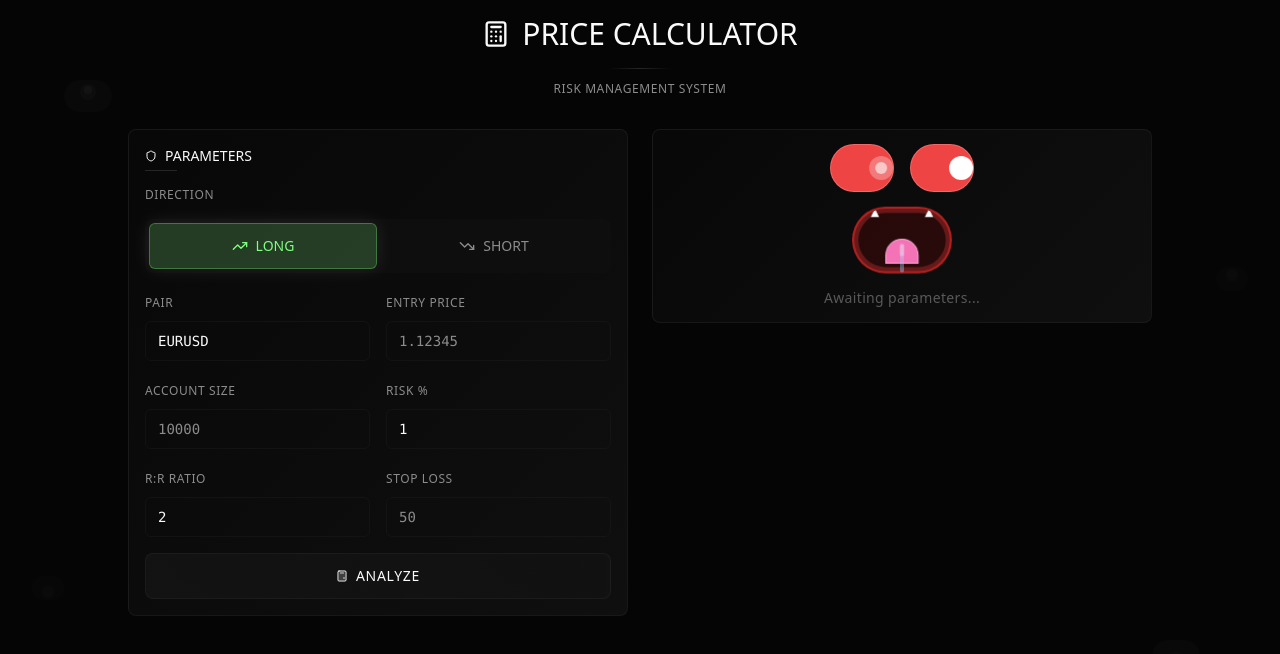
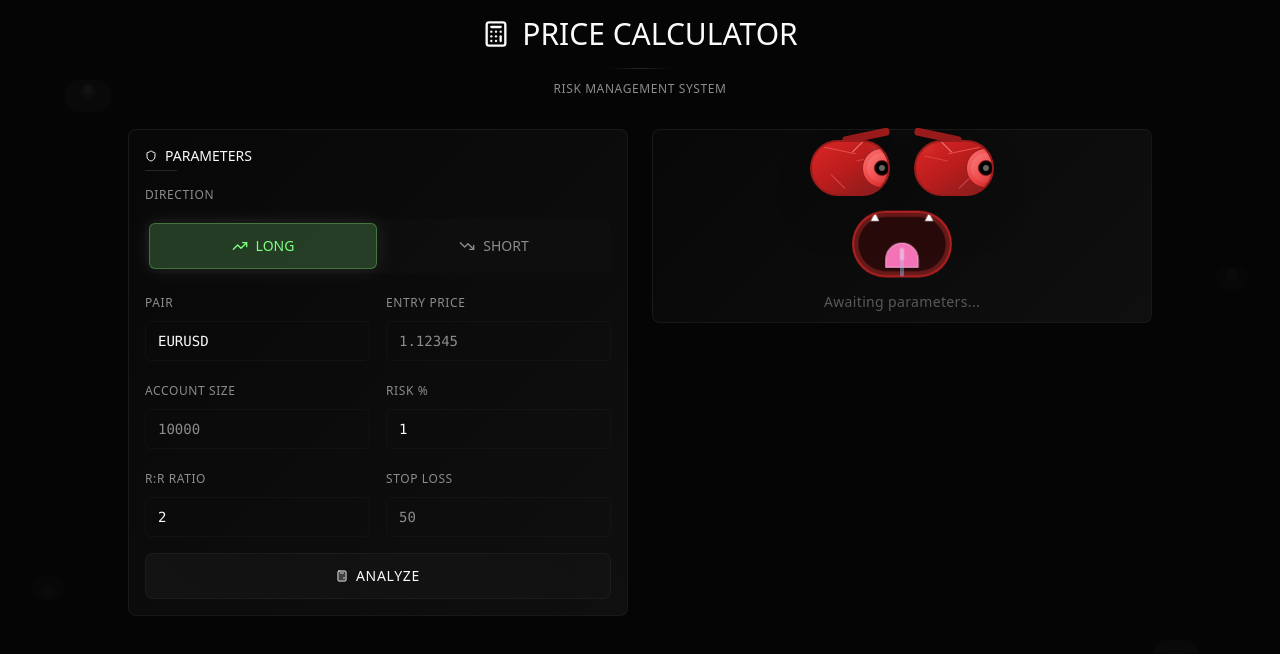
Before and after one commit to adamoas123/chart-trade-assistant, a React (Vite) app: page / in a window 1280 px wide. Shown: the top 654 px of the page. Built offline with nearby package versions, Linux system fonts and the light colour scheme.

Commit message:
Add angry red eye features
Implemented realistic angry red eyes in the waiting section.

```diff
--- a/src/components/PriceCalculator.tsx
+++ b/src/components/PriceCalculator.tsx
@@ -673,20 +673,60 @@ const PriceCalculator = () => {
                 <div className="bg-gradient-card border border-border/50 rounded-lg p-8">
                   <div className="flex items-center justify-center h-32 text-muted-foreground">
                     <div className="text-center">
-                      {/* Animated Eyes Looking Left and Right */}
-                      <div className="flex items-center justify-center gap-4 mb-4">
+                      {/* Realistic Angry Red Eyes */}
+                      <div className="flex items-center justify-center gap-6 mb-4 relative">
+                        {/* Angry Eyebrows */}
+                        <div className="absolute -top-2 left-8 w-12 h-2 bg-red-800 transform -rotate-12 rounded-sm shadow-lg"></div>
+                        <div className="absolute -top-2 right-8 w-12 h-2 bg-red-800 transform rotate-12 rounded-sm shadow-lg"></div>
+
                         {/* Left Eye */}
-                        <div className="relative w-16 h-12 bg-red-500 rounded-full border border-foreground/20">
-                          <div className="absolute top-1/2 left-1/2 transform -translate-x-1/2 -translate-y-1/2 w-6 h-6 bg-foreground/30 rounded-full transition-transform duration-1000 animate-[slide-left-right_2s_ease-in-out_infinite]">
-                            <div className="absolute top-1/2 left-1/2 transform -translate-x-1/2 -translate-y-1/2 w-3 h-3 bg-foreground/60 rounded-full"></div>
+                        <div className="relative w-20 h-14 bg-gradient-to-br from-red-600 via-red-700 to-red-900 rounded-full border-2 border-red-800 shadow-2xl overflow-hidden">
+                          {/* Bloodshot veins */}
+                          <div className="absolute inset-0">
+                            <div className="absolute top-2 left-3 w-8 h-px bg-red-400/60 transform rotate-12"></div>
+                            <div className="absolute top-4 right-2 w-6 h-px bg-red-400/40 transform -rotate-12"></div>
+                            <div className="absolute bottom-3 left-4 w-5 h-px bg-red-400/50 transform rotate-45"></div>
+                            <div className="absolute top-1 left-1/2 w-4 h-px bg-red-300/70 transform -rotate-45"></div>
                           </div>
+
+                          {/* Iris */}
+                          <div className="absolute top-1/2 left-1/2 transform -translate-x-1/2 -translate-y-1/2 w-10 h-10 bg-gradient-to-br from-red-400 via-red-500 to-red-700 rounded-full border border-red-800 transition-transform duration-1000 animate-[slide-left-right_2s_ease-in-out_infinite]">
+                            {/* Inner iris details */}
+                            <div className="absolute inset-1 bg-gradient-to-br from-red-300/30 to-transparent rounded-full"></div>
+                            {/* Pupil */}
+                            <div className="absolute top-1/2 left-1/2 transform -translate-x-1/2 -translate-y-1/2 w-4 h-4 bg-black rounded-full border border-red-900">
+                              {/* Pupil reflection */}
+                              <div className="absolute top-1 left-1 w-1.5 h-1.5 bg-white/40 rounded-full"></div>
+                            </div>
+                          </div>
+
+                          {/* Eye highlights */}
+                          <div className="absolute top-1 right-2 w-2 h-1 bg-white/20 rounded-full blur-sm"></div>
                         </div>
 
                         {/* Right Eye */}
-                        <div className="relative w-16 h-12 bg-red-500 rounded-full border border-foreground/20">
-                          <div className="absolute top-1/2 left-1/2 transform -translate-x-1/2 -translate-y-1/2 w-6 h-6 bg-white rounded-full transition-transform duration-1000 animate-[slide-left-right_2s_ease-in-out_infinite]">
-                            <div className="absolute top-1/2 left-1/2 transform -translate-x-1/2 -translate-y-1/2 w-3 h-3 bg-white rounded-full"></div>
+                        <div className="relative w-20 h-14 bg-gradient-to-br from-red-600 via-red-700 to-red-900 rounded-full border-2 border-red-800 shadow-2xl overflow-hidden">
+                          {/* Bloodshot veins */}
+                          <div className="absolute inset-0">
+                            <div className="absolute top-2 right-3 w-8 h-px bg-red-400/60 transform -rotate-12"></div>
+                            <div className="absolute top-4 left-2 w-6 h-px bg-red-400/40 transform rotate-12"></div>
+                            <div className="absolute bottom-3 right-4 w-5 h-px bg-red-400/50 transform -rotate-45"></div>
+                            <div className="absolute top-1 right-1/2 w-4 h-px bg-red-300/70 transform rotate-45"></div>
                           </div>
+
+                          {/* Iris */}
+                          <div className="absolute top-1/2 left-1/2 transform -translate-x-1/2 -translate-y-1/2 w-10 h-10 bg-gradient-to-br from-red-400 via-red-500 to-red-700 rounded-full border border-red-800 transition-transform duration-1000 animate-[slide-left-right_2s_ease-in-out_infinite]">
+                            {/* Inner iris details */}
+                            <div className="absolute inset-1 bg-gradient-to-br from-red-300/30 to-transparent rounded-full"></div>
+                            {/* Pupil */}
+                            <div className="absolute top-1/2 left-1/2 transform -translate-x-1/2 -translate-y-1/2 w-4 h-4 bg-black rounded-full border border-red-900">
+                              {/* Pupil reflection */}
+                              <div className="absolute top-1 left-1 w-1.5 h-1.5 bg-white/40 rounded-full"></div>
+                            </div>
+                          </div>
+
+                          {/* Eye highlights */}
+                          <div className="absolute top-1 left-2 w-2 h-1 bg-white/20 rounded-full blur-sm"></div>
                         </div>
                       </div>
 
```
